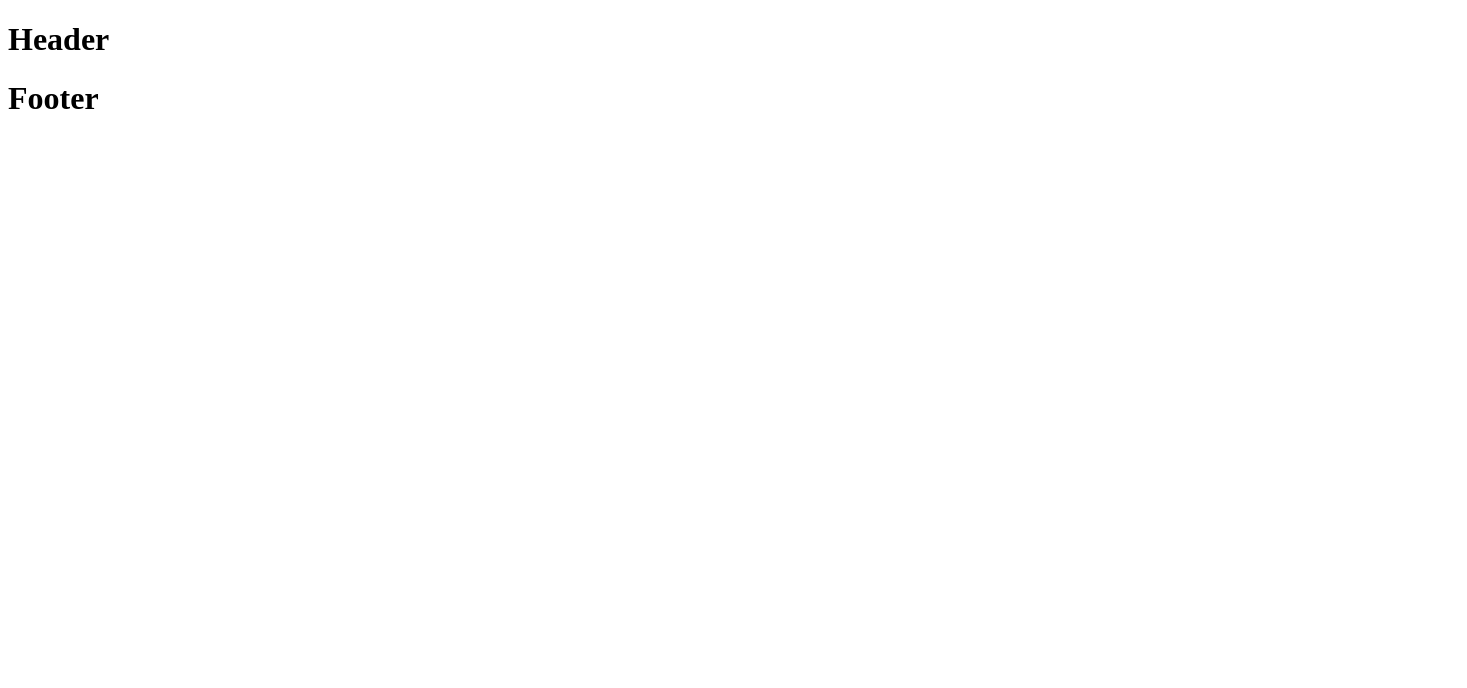
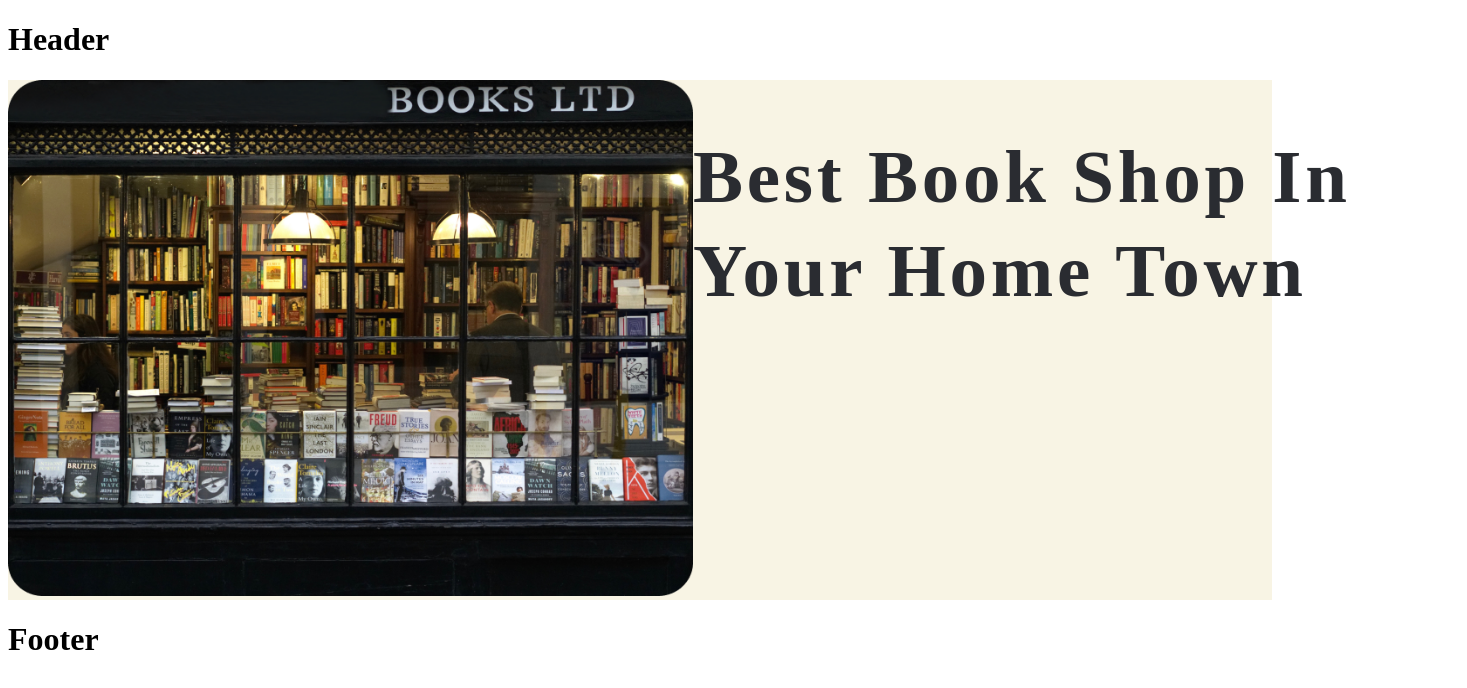
Before and after one commit to urmat02dev/bookshop, a React (Create React App) app: page / in a window 1280 px wide. Shown: the top 688 px of the page, 1467 px wide, since content can reach past the window. Built offline with nearby package versions, Linux system fonts and the light colour scheme.

Commit message:
About starts

```diff
--- a/src/App.js
+++ b/src/App.js
@@ -1,7 +1,6 @@
 import './App.scss';
 import MainPage from "./components/main-page/MainPage";
 import {Routes,Route} from "react-router-dom";
-import About from "./components/main-page/about/About";
 import Basket from "./components/pages/basket/Basket";
 import Catalog from "./components/pages/catalog/Catalog";
 import Contacts from "./components/pages/contacts/Contacts";
--- a/src/components/main-page/about/About.js
+++ b/src/components/main-page/about/About.js
@@ -1,9 +1,19 @@
 import React from 'react';
 import "./About.scss"
+import about from "../../../assets/img/фищге.png"
 const About = () => {
   return (
-    <div>
-
+    <div id={"about"}>
+      <div className="container">
+        <div className="about">
+          <div className="about--img">
+            <img src={about} alt=""/>
+          </div>
+          <div className="about--desc">
+            <h1>Best Book Shop In Your Home Town</h1>
+          </div>
+        </div>
+      </div>
     </div>
   );
 };
--- a/src/components/main-page/about/About.scss
+++ b/src/components/main-page/about/About.scss
@@ -0,0 +1,28 @@
+#about{
+  background: #F8F4E4;
+  .about{
+    display: flex;
+    &--img{
+      width: 100%;
+      height: 100%;
+      img{
+        width: 685px;
+        height: 516px;
+      }
+
+    }
+    &--desc{
+      display: flex;
+      h1{
+        width: 774px;
+        height: 188px;
+        font-style: normal;
+        font-weight: 900;
+        font-size: 75px;
+        line-height: 125.02%;
+        letter-spacing: 0.05em;
+        color: #2A2C31;
+      }
+    }
+  }
+}
--- a/src/index.js
+++ b/src/index.js
@@ -6,7 +6,6 @@ import Layout from "./components/layout/Layout";
 import {BrowserRouter} from "react-router-dom";
 import {Provider} from "react-redux";
 import {store} from "./redux/Reducer";
-import Basket from "./components/pages/basket/Basket";
 
 
 const root = ReactDOM.createRoot(document.getElementById('root'));
```
Also changed, not shown: src/assets/img/фищге.png (added).
